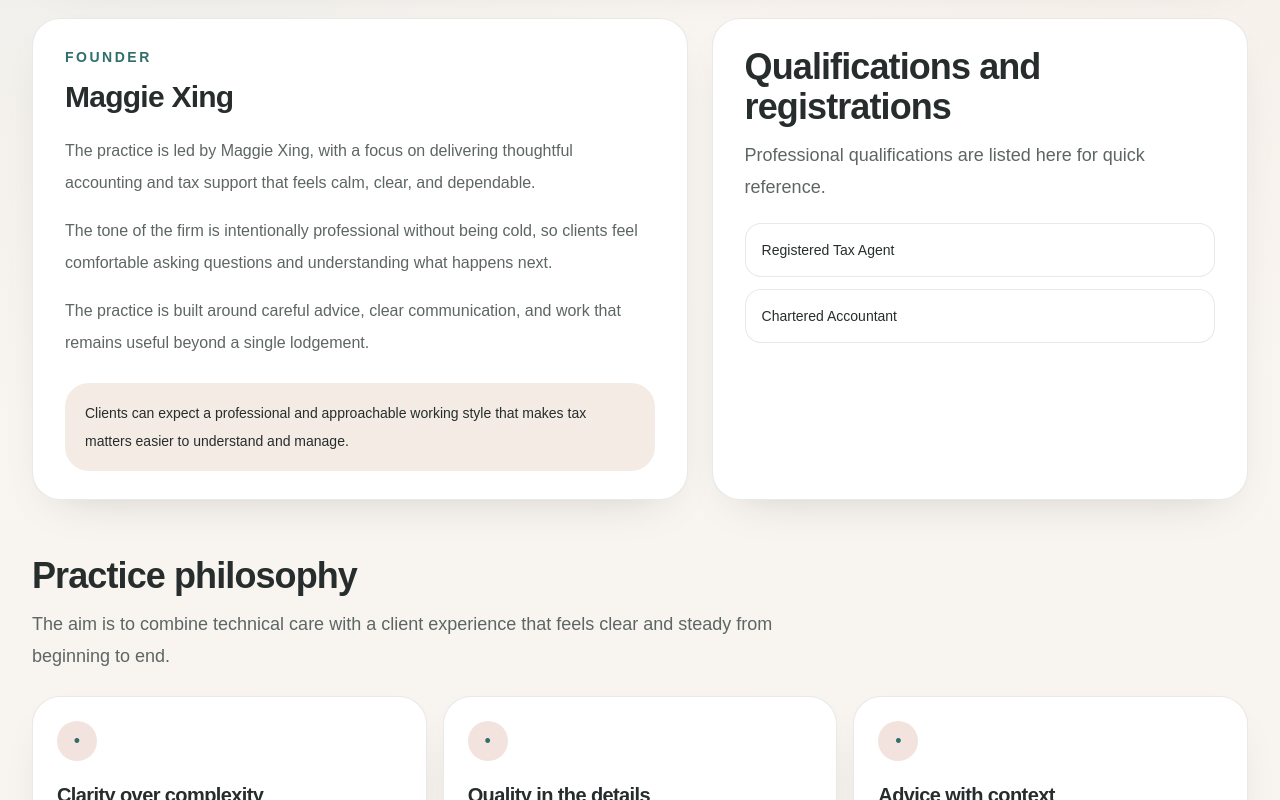
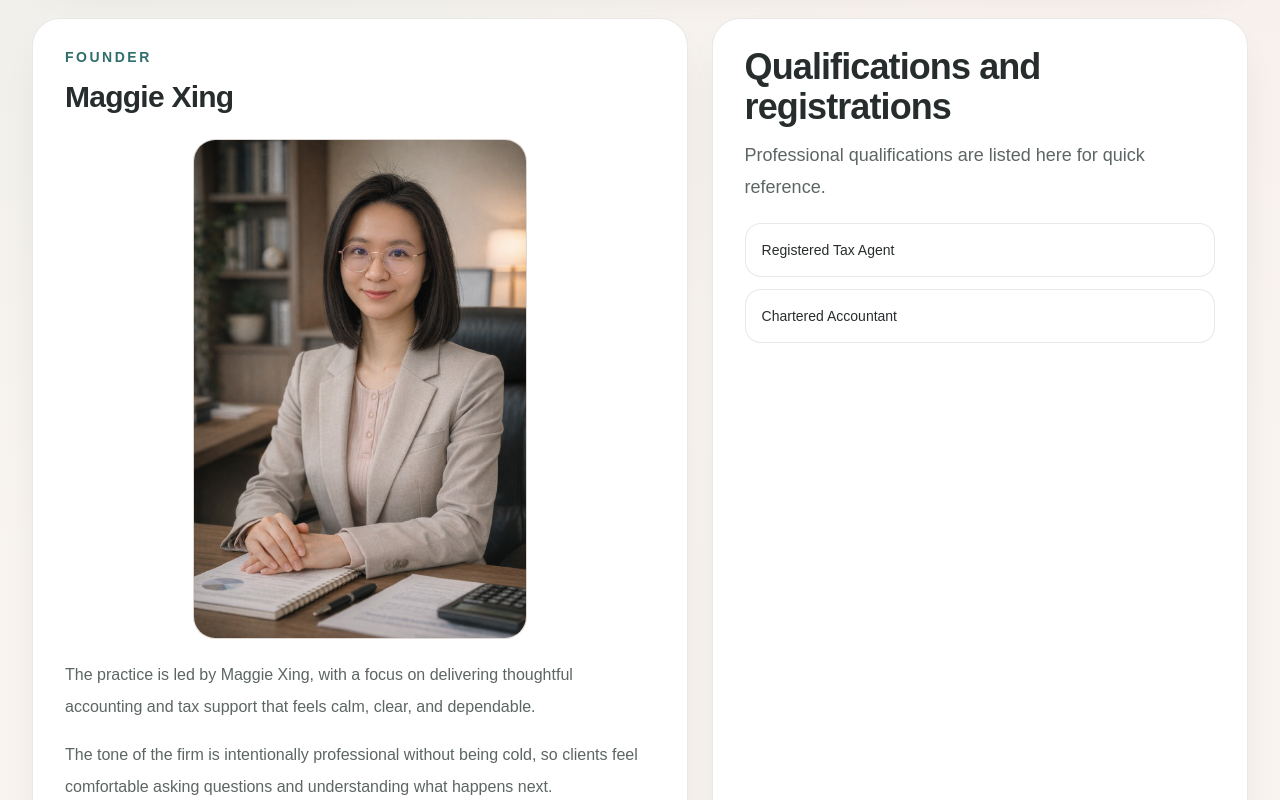
Before and after one commit to jackytsheng/maggie-tax, a Next.js app: page /en/about in a window 1280 px wide. Shown: the part 480-1280 px from the top of the page. Built offline with nearby package versions, Linux system fonts and the light colour scheme; no server answers.

Commit message:
added image

```diff
--- a/app/(site)/[locale]/about/page.tsx
+++ b/app/(site)/[locale]/about/page.tsx
@@ -1,3 +1,5 @@
+import Image from "next/image";
+
 import { CTASection } from "@/components/CTASection";
 import { Container } from "@/components/Container";
 import { PageHero } from "@/components/PageHero";
@@ -20,6 +22,7 @@ export async function generateMetadata({ params }: { params: Promise<{ locale: s
 
 export default async function AboutPage({ params }: { params: Promise<{ locale: string }> }) {
   const { locale, dictionary } = await getLocaleDictionary(params);
+  const founderPhotoAlt = locale === "zh" ? `${dictionary.about.founder.title} 形象照` : `Portrait of ${dictionary.about.founder.title}`;
 
   return (
     <>
@@ -39,6 +42,16 @@ export default async function AboutPage({ params }: { params: Promise<{ locale:
           <div className="section-card px-6 py-7 sm:px-8">
             <p className="text-sm font-semibold uppercase tracking-[0.18em] text-[var(--primary)]">{dictionary.about.founder.role}</p>
             <h2 className="mt-3 text-3xl font-semibold tracking-tight text-[var(--foreground)]">{dictionary.about.founder.title}</h2>
+            <div className="mt-6 flex items-center justify-center">
+              <Image
+                alt={founderPhotoAlt}
+                className="h-auto max-h-[500px] w-auto max-w-full rounded-[1.4rem] border border-[var(--border)] bg-[var(--surface-soft)]"
+                height={1536}
+                priority
+                src="/images/founder-maggie.jpg"
+                width={1024}
+              />
+            </div>
             <div className="mt-5 space-y-4">
               {dictionary.about.founder.summary.map((paragraph) => (
                 <p key={paragraph} className="text-base leading-8">
--- a/components/Breadcrumbs.tsx
+++ b/components/Breadcrumbs.tsx
@@ -17,10 +17,11 @@ export function Breadcrumbs({ locale, items }: BreadcrumbsProps) {
       <ol className="flex flex-wrap items-center gap-2 text-sm text-[var(--muted-soft)]">
         {items.map((item, index) => {
           const isLast = index === items.length - 1;
+          const isClickable = item.href !== undefined && !isLast;
 
           return (
             <li key={`${item.label}-${index}`} className="flex items-center gap-2">
-              {item.href && !isLast ? (
+              {isClickable ? (
                 <Link className="transition hover:text-[var(--primary)]" href={localizePath(locale, item.href)}>
                   {item.label}
                 </Link>
```
Also changed, not shown: public/images/founder-maggie.jpg (added).
